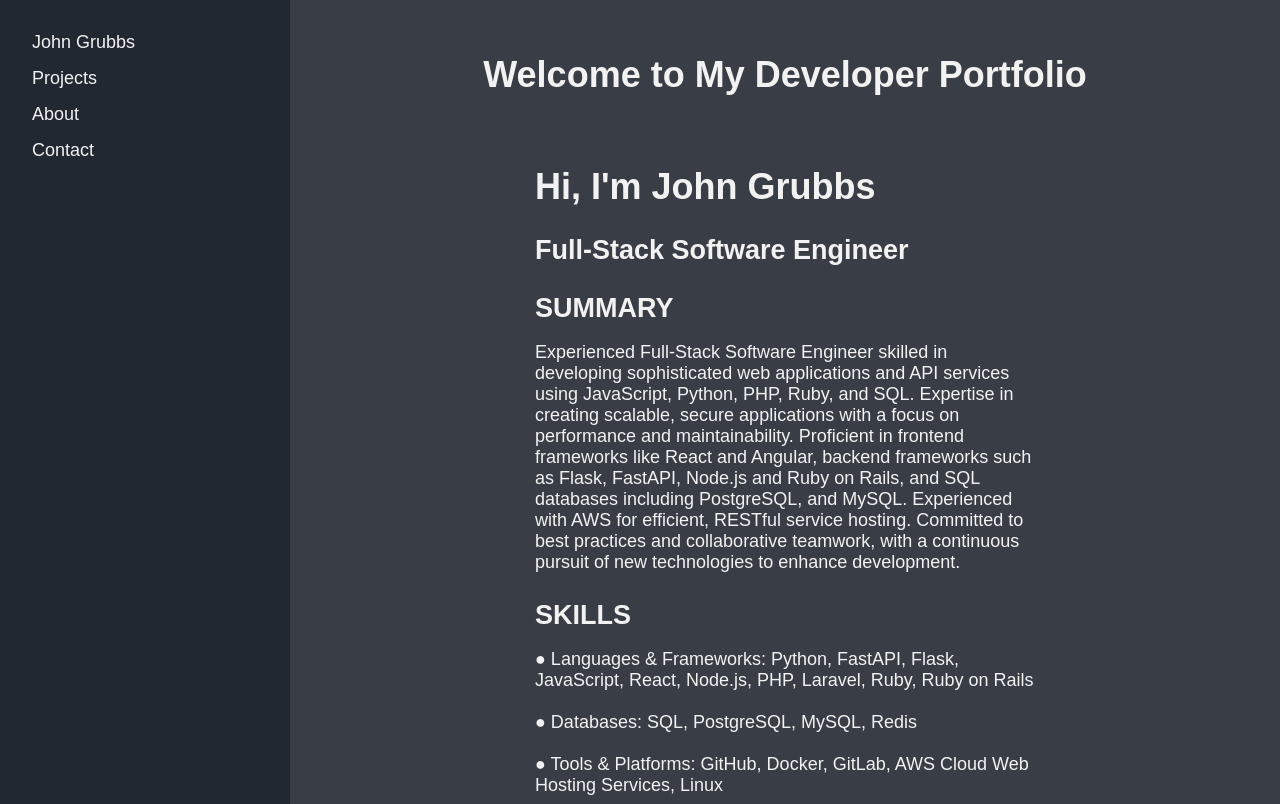
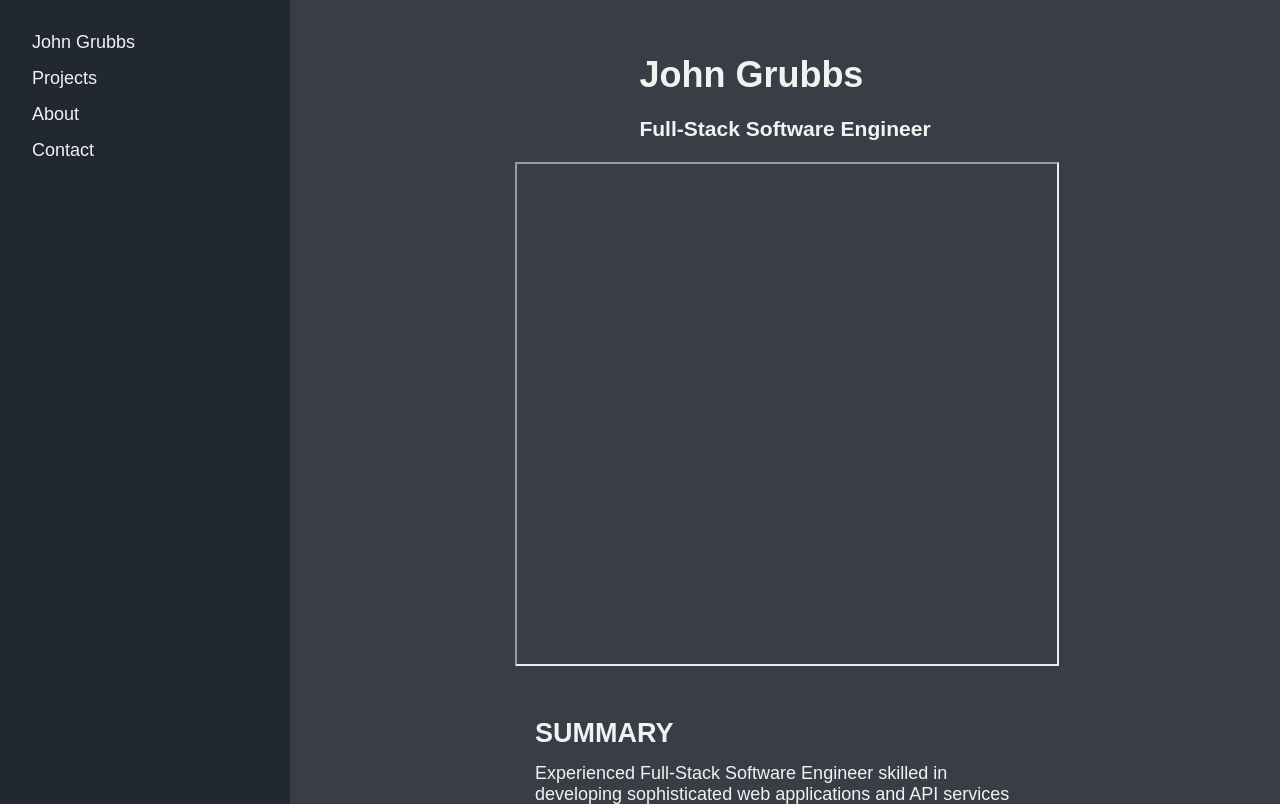
Before and after one commit to JMGrubbs/ai_companion, a React (Create React App) app: page /hello-world/home in a window 1280 px wide. Built offline with nearby package versions, Linux system fonts and the light colour scheme; no server answers.

Commit message:
pdf Iframe

```diff
--- a/src/components/websight/home/Home.js
+++ b/src/components/websight/home/Home.js
@@ -4,25 +4,21 @@ const Home = () => {
     return (
         <div className={`app-content`}>
             <header>
-                <h1>Welcome to My Developer Portfolio</h1>
+                <h1>John Grubbs</h1>
+                <h3>Full-Stack Software Engineer</h3>
             </header>
-            {/* <Link to={`/ai-chat`} style={{ textDecoration: 'none' }}>
-                <h3>Chat</h3>
-            </Link> */}
             <main>
-                {/* <iframe
+                <iframe
                     src={`${process.env.PUBLIC_URL}/pdfs/John_Grubbs.pdf`}
                     width="100%"
                     height="500px"
                     title="PDF Viewer"
-                ></iframe> */}
+                ></iframe>
                 <div className="home-summary">
-                    <h2>Hi, I'm John Grubbs</h2>
-                    <h3>Full-Stack Software Engineer</h3>
                     <h3>SUMMARY</h3>
-                    <p>
+                    <text>
                         Experienced Full-Stack Software Engineer skilled in developing sophisticated web applications and API services using JavaScript, Python, PHP, Ruby, and SQL. Expertise in creating scalable, secure applications with a focus on performance and maintainability. Proficient in frontend frameworks like React and Angular, backend frameworks such as Flask, FastAPI, Node.js and Ruby on Rails, and SQL databases including PostgreSQL, and MySQL. Experienced with AWS for efficient, RESTful service hosting. Committed to best practices and collaborative teamwork, with a continuous pursuit of new technologies to enhance development.
-                    </p>
+                    </text>
                     <h3>SKILLS</h3>
                     <p>
                         <span>● Languages & Frameworks: Python, FastAPI, Flask, JavaScript, React, Node.js, PHP, Laravel, Ruby, Ruby on Rails</span><br />
```
